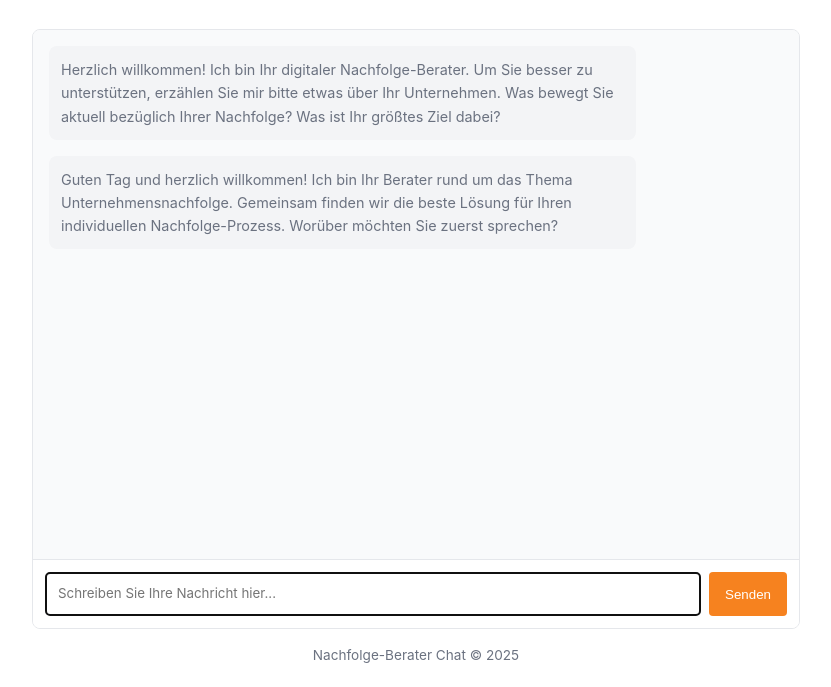
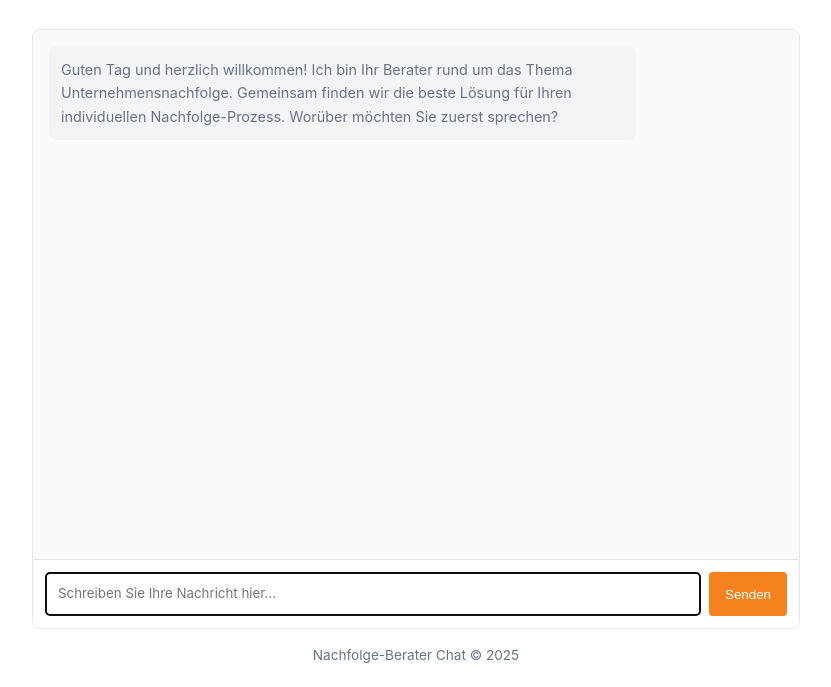
Before and after one commit to oli5bo5/nachfolge-rag-worker, a website: page public/index.html in a window 1280 px wide. Shown: the part 113-800 px from the top of the page, without its empty margins (224-1055 px from the left). Drawn offline with Linux system fonts and the light colour scheme.

Commit message:
Begrüßungsnachricht aus index.html entfernt, um Doppelung zu vermeiden
Removed the welcome message from the chat interface.

```diff
--- a/public/index.html
+++ b/public/index.html
@@ -130,11 +130,6 @@
     </header>
     <div class="chat-container">
       <div class="chat-messages" id="chat-messages">
-        <div class="message assistant-message">
-          <p>
-            Herzlich willkommen! Ich bin Ihr digitaler Nachfolge-Berater. Um Sie besser zu unterstützen, erzählen Sie mir bitte etwas über Ihr Unternehmen. Was bewegt Sie aktuell bezüglich Ihrer Nachfolge? Was ist Ihr größtes Ziel dabei?
-          </p>
-        </div>
       </div>
       <div class="typing-indicator" id="typing-indicator">
         AI is thinking...
```
